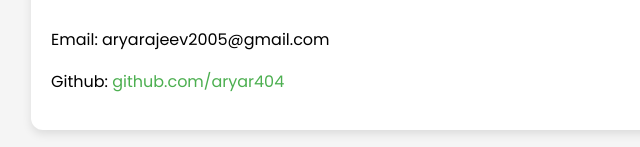
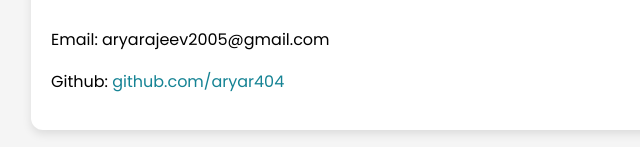
Before and after one commit to aryar404/portfolio, a plain HTML site: page index.html in a window 1280 px wide. Shown: the part 957-1104 px from the top of the page, 189-829 px from the left. Drawn offline with Linux system fonts and the light colour scheme.

Commit message:
updated portfolio

```diff
--- a/style.css
+++ b/style.css
@@ -62,7 +62,7 @@ header h1{
 
   /* Links */
   a {
-    color: #4CAF50;
+    color: #158394;
     text-decoration: none;
   }
   a:hover {
```
